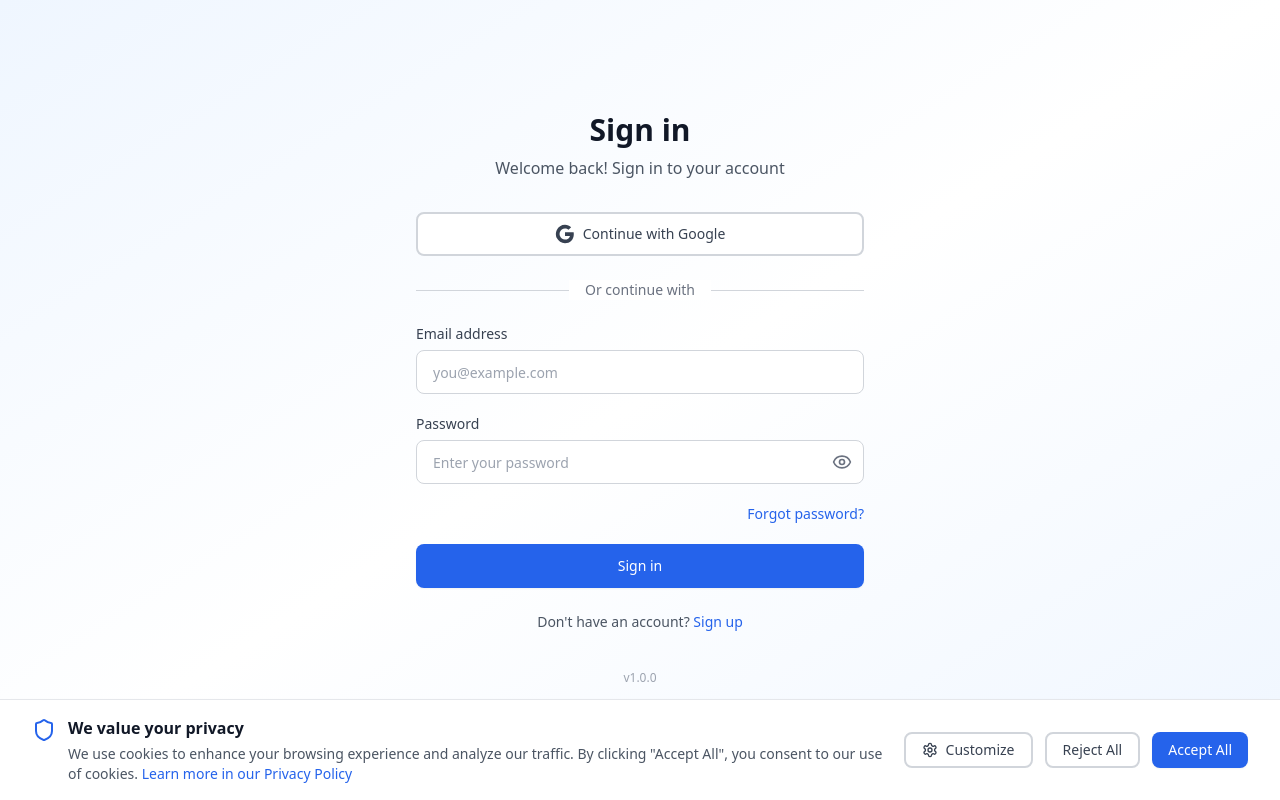
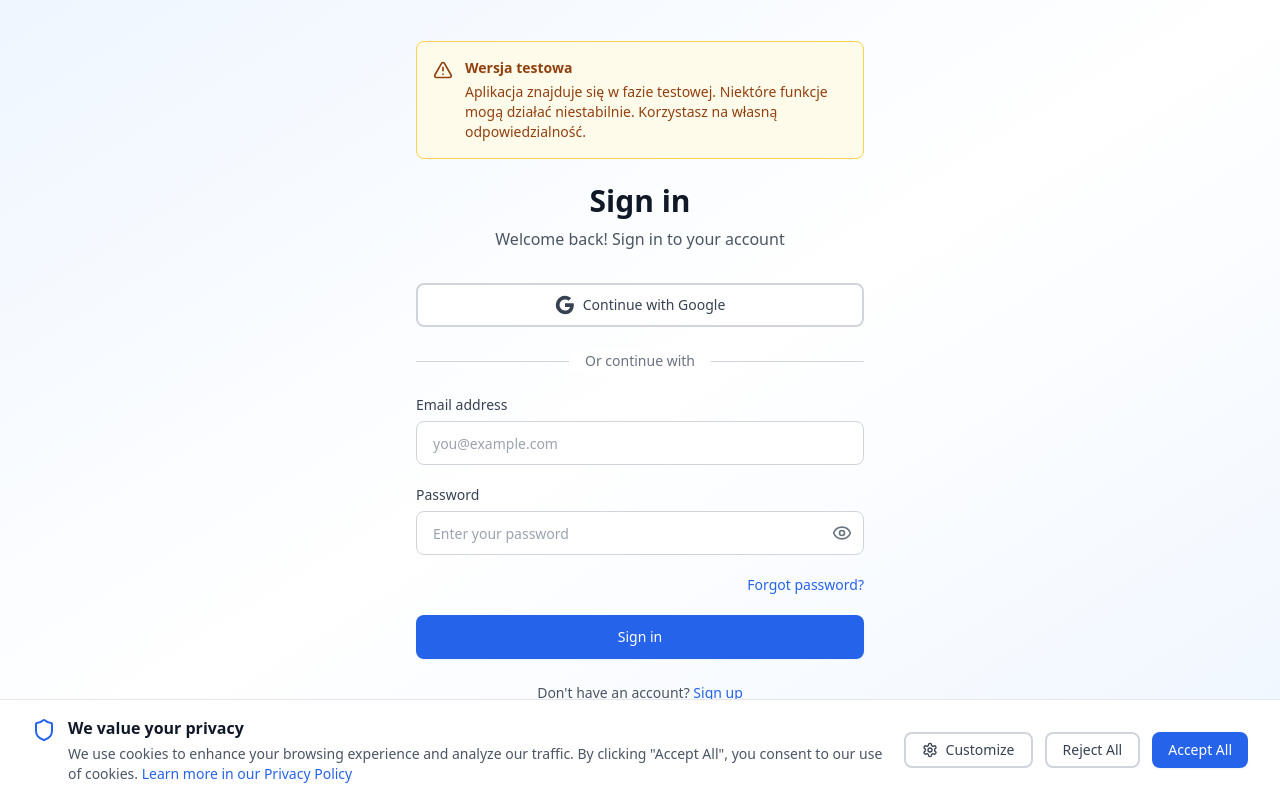
Before and after one commit to JealousyM/accounting-ai-agent, a Next.js app in the folder packages/web/: page /login in a window 1280 px wide. Built offline with nearby package versions, Linux system fonts and the light colour scheme; no server answers.

Commit message:
AIA-57 add warning message "Wersja testowa"

```diff
--- a/packages/web/src/components/auth/LoginForm.tsx
+++ b/packages/web/src/components/auth/LoginForm.tsx
@@ -5,7 +5,7 @@ import { useForm } from 'react-hook-form';
 import { zodResolver } from '@hookform/resolvers/zod';
 import { useRouter } from 'next/navigation';
 import Link from 'next/link';
-import { Eye, EyeOff, X, Github } from 'lucide-react';
+import { Eye, EyeOff, X, Github, AlertTriangle } from 'lucide-react';
 import { z } from 'zod';
 import { Button } from '@/components/ui/button';
 import { Input } from '@/components/ui/input';
@@ -163,6 +163,19 @@ export function LoginForm() {
 
   return (
     <div className="w-full max-w-md mx-auto">
+      {/* Beta Warning */}
+      <div className="mb-6 p-4 bg-amber-50 dark:bg-amber-900/30 border border-amber-300 dark:border-amber-700 rounded-lg">
+        <div className="flex items-start gap-3 text-amber-800 dark:text-amber-300">
+          <AlertTriangle className="h-5 w-5 mt-0.5 flex-shrink-0" />
+          <div className="text-sm">
+            <p className="font-semibold">Wersja testowa</p>
+            <p className="mt-1">
+              Aplikacja znajduje się w fazie testowej. Niektóre funkcje mogą działać niestabilnie. Korzystasz na własną odpowiedzialność.
+            </p>
+          </div>
+        </div>
+      </div>
+
       {/* Header */}
       <div className="text-center mb-8">
         <h1 className="text-3xl font-bold text-gray-900 dark:text-gray-100 mb-2">
--- a/packages/web/src/components/auth/RegistrationForm.tsx
+++ b/packages/web/src/components/auth/RegistrationForm.tsx
@@ -5,7 +5,7 @@ import { useForm } from 'react-hook-form';
 import { zodResolver } from '@hookform/resolvers/zod';
 import { useRouter } from 'next/navigation';
 import Link from 'next/link';
-import { Eye, EyeOff, Check, X, Github, Globe, Crown, Zap } from 'lucide-react';
+import { Eye, EyeOff, Check, X, Github, Globe, Crown, Zap, AlertTriangle } from 'lucide-react';
 import axios from 'axios';
 import { Button } from '@/components/ui/button';
 import { Input } from '@/components/ui/input';
@@ -260,6 +260,19 @@ export function RegistrationForm() {
             <Globe className="h-4 w-4" />
             Polski
           </button>
+        </div>
+      </div>
+
+      {/* Beta Warning */}
+      <div className="mb-6 p-4 bg-amber-50 dark:bg-amber-900/30 border border-amber-300 dark:border-amber-700 rounded-lg">
+        <div className="flex items-start gap-3 text-amber-800 dark:text-amber-300">
+          <AlertTriangle className="h-5 w-5 mt-0.5 flex-shrink-0" />
+          <div className="text-sm">
+            <p className="font-semibold">Wersja testowa</p>
+            <p className="mt-1">
+              Aplikacja znajduje się w fazie testowej. Niektóre funkcje mogą działać niestabilnie. Korzystasz na własną odpowiedzialność.
+            </p>
+          </div>
         </div>
       </div>
 
```
